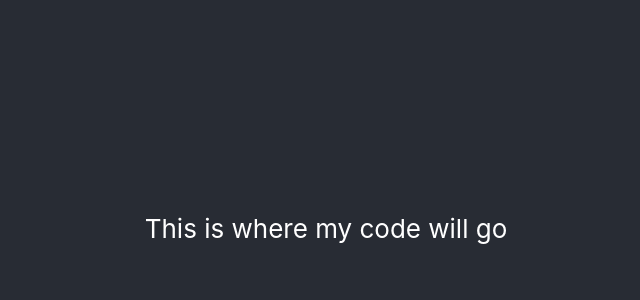
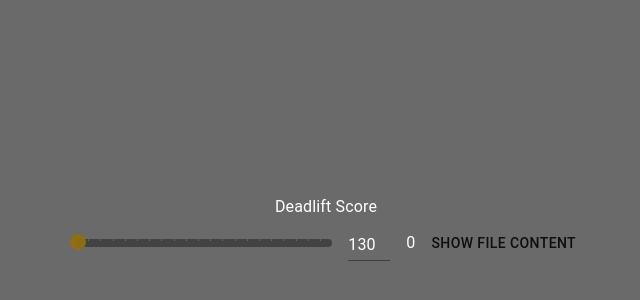
Before and after one commit to aanand3/acftcalc, a React (Create React App) app: page / in a window 1280 px wide. Shown: the part 172-472 px from the top of the page, without its empty margins (314-954 px from the left). Built offline with nearby package versions, Linux system fonts and the light colour scheme.

Commit message:
finished MDL slider and text lookup, need to add scoreview

```diff
--- a/package.json
+++ b/package.json
@@ -4,6 +4,8 @@
   "version": "0.1.0",
   "private": true,
   "dependencies": {
+    "@material-ui/core": "^4.11.4",
+    "@material-ui/icons": "^4.11.2",
     "@testing-library/jest-dom": "^5.12.0",
     "@testing-library/react": "^11.2.6",
     "@testing-library/user-event": "^12.8.3",
--- a/src/App.css
+++ b/src/App.css
@@ -14,7 +14,7 @@
 }
 
 .App-header {
-  background-color: #282c34;
+  background-color: #6a6a6a;
   min-height: 100vh;
   display: flex;
   flex-direction: column;
--- a/src/App.js
+++ b/src/App.js
@@ -1,12 +1,14 @@
 import logo from './logo.svg';
 import './App.css';
+import MDLInput from './Components/MDLInput'
 
 function App() {
   return (
     <div className="App">
       <header className="App-header">
-        This is where my code will go
+        <MDLInput />
       </header>
+
     </div>
   );
 }
--- /dev/null
+++ b/src/Components/MDLInput.js
@@ -0,0 +1,157 @@
+import React from 'react';
+import { makeStyles } from '@material-ui/core/styles';
+import Grid from '@material-ui/core/Grid';
+import Typography from '@material-ui/core/Typography';
+import Slider from '@material-ui/core/Slider';
+import Input from '@material-ui/core/Input';
+import scoreFile from '../Reference/MDLData.csv';
+import { Button } from '@material-ui/core';
+import { withStyles } from '@material-ui/core/styles';
+
+
+const useStyles = makeStyles({
+    root: {
+        width: 500,
+        color: "white",
+
+    },
+    input: {
+        width: 42,
+        color: 'white',
+    },
+
+    palette: {
+        type: 'dark',
+    },
+});
+
+
+
+export default function MDLInput()
+{
+    const classes = useStyles();
+    const [value, setValue] = React.useState(130);
+    const [score, setScore] = React.useState(0);
+
+    const handleSliderChange = (event, newValue) =>
+    {
+        setValue(newValue);
+        grabScoreFromFile();
+    };
+
+    const handleInputChange = (event) =>
+    {
+        setValue(event.target.value === '' ? '' : Number(event.target.value));
+        grabScoreFromFile();
+    };
+
+    const handleBlur = () =>
+    {
+        if (value < 130)
+        {
+            setValue(130);
+        } else if (value > 340)
+        {
+            setValue(340);
+        }
+    };
+
+    const grabScoreFromFile = async () =>
+    {
+        const fileContent = await fetch(scoreFile);
+        const text = await fileContent.text();
+
+        var score = text.match(new RegExp(value + '\\s(\\w+)'))[1];
+        setScore(score);
+        //return score;
+    }
+
+    return (
+        <div className={classes.root}>
+            <Typography id="input-slider" gutterBottom>
+                Deadlift Score
+            </Typography>
+            <Grid container spacing={2} alignItems="center">
+                <Grid item xs>
+                    <ACFTSlider
+                        value={typeof value === 'number' ? value : 0}
+                        onChange={handleSliderChange}
+                        aria-labelledby="input-slider"
+                        defaultValue={130}
+                        valueLabelDisplay="auto"
+                        step={10}
+                        marks={generateMarks()}
+                        min={130}
+                        max={340} />
+                </Grid>
+                <Grid item>
+                    <Input
+                        className={classes.input}
+                        value={value}
+                        margin="dense"
+                        onChange={handleInputChange}
+                        onBlur={handleBlur}
+                        inputProps={{
+                            step: 10,
+                            min: 130,
+                            max: 340,
+                            type: 'number',
+                            'aria-labelledby': 'input-slider',
+                        }}
+                    />
+                </Grid>
+                <Grid item>
+                    <Typography>{score}</Typography>
+                </Grid>
+                <Button onClick={() => grabScoreFromFile(value)}>Show file content</Button>
+            </Grid>
+        </div>
+    );
+}
+
+
+var ACFTSlider = withStyles({
+    root: {
+        color: 'black',
+    },
+    thumb: {
+        height: 16,
+        width: 16,
+        backgroundColor: '#936e11ec',
+        '&:focus, &:hover, &$active': {
+            boxShadow: 'inherit',
+        },
+    },
+    active: {},
+    valueLabel: {
+        left: 'calc(-50%)',
+    },
+    track: {
+        height: 8,
+        borderRadius: 4,
+    },
+    rail: {
+        height: 8,
+        borderRadius: 4,
+    },
+    mark: {
+        backgroundColor: '#936e11ec',
+        height: 2,
+        width: 1,
+    },
+})(Slider);
+
+function generateMarks()
+{
+    let output = []
+    for (let i = 140; i < 340; i += 10)
+    {
+        output.push({ value: i })
+    }
+    return output;
+}
+
+function findScore(raw)
+{
+
+}
```
Also changed, not shown: src/Reference/MDLData.csv (added), 1 other file (tests, documents, lock files or other folders).
